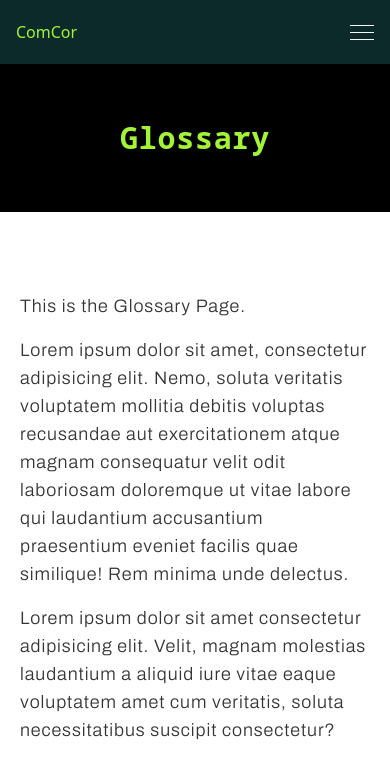
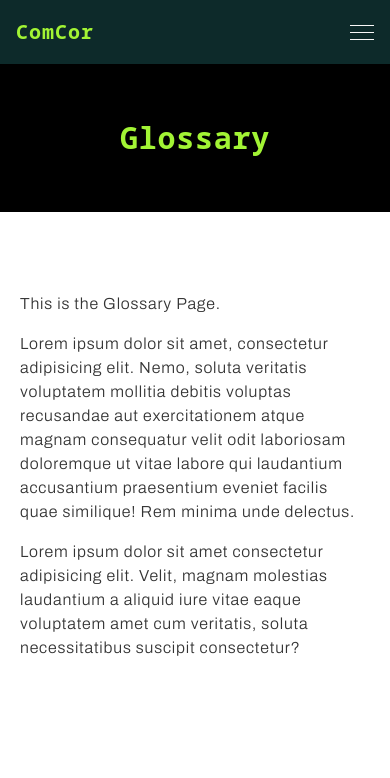
Before and after one commit to agviray/computation-corner, a Next.js app: page /glossary in a window 390 px wide. Shown: the top 778 px of the page. Built offline with nearby package versions, Linux system fonts and the light colour scheme.

Commit message:
Update Navbar styles

```diff
--- a/src/app/about/page.js
+++ b/src/app/about/page.js
@@ -26,7 +26,7 @@ const AboutPage = () => {
       key={index}
       className={`${
         index === 0 ? '' : 'pt-4'
-      } font-archivo font-light text-lightBlack text-lg tracking-wider`}
+      } font-archivo font-light text-lightBlack text-base md:text-lg tracking-wider`}
     >
       {text}
     </p>
--- a/src/app/glossary/page.js
+++ b/src/app/glossary/page.js
@@ -11,17 +11,17 @@ const GlossaryPage = () => {
       <div className="px-5 py-20 md:py-28">
         <section>
           <div className="max-w-3xl mx-auto">
-            <p className="font-archivo font-light text-lightBlack text-lg tracking-wider">
+            <p className="font-archivo font-light text-lightBlack text-base md:text-lg tracking-wider">
               This is the Glossary Page.
             </p>
-            <p className="pt-4 font-archivo font-light text-lightBlack text-lg tracking-wider">
+            <p className="pt-4 font-archivo font-light text-lightBlack text-base md:text-lg tracking-wider">
               Lorem ipsum dolor sit amet, consectetur adipisicing elit. Nemo,
               soluta veritatis voluptatem mollitia debitis voluptas recusandae
               aut exercitationem atque magnam consequatur velit odit laboriosam
               doloremque ut vitae labore qui laudantium accusantium praesentium
               eveniet facilis quae similique! Rem minima unde delectus.
             </p>
-            <p className="pt-4 font-archivo font-light text-lightBlack text-lg tracking-wider">
+            <p className="pt-4 font-archivo font-light text-lightBlack text-base md:text-lg tracking-wider">
               Lorem ipsum dolor sit amet consectetur adipisicing elit. Velit,
               magnam molestias laudantium a aliquid iure vitae eaque voluptatem
               amet cum veritatis, soluta necessitatibus suscipit consectetur?
--- a/src/app/problems/page.js
+++ b/src/app/problems/page.js
@@ -11,15 +11,15 @@ const ProblemsPage = () => {
       <div className="px-5 py-20 md:py-28">
         <section>
           <div className="max-w-3xl mx-auto">
-            <p className="font-archivo font-light text-lightBlack text-lg tracking-wider">
+            <p className="font-archivo font-light text-lightBlack text-base md:text-lg tracking-wider">
               This is the Problems Page.
             </p>
-            <p className="pt-4 font-archivo font-light text-lightBlack text-lg tracking-wider">
+            <p className="pt-4 font-archivo font-light text-lightBlack text-base md:text-lg tracking-wider">
               Lorem ipsum dolor sit amet consectetur adipisicing elit. Saepe, ex
               amet tempora veniam fuga illum vitae sit eaque tempore laboriosam
               harum atque illo repellat! Nesciunt.
             </p>
-            <p className="pt-4 font-archivo font-light text-lightBlack text-lg tracking-wider">
+            <p className="pt-4 font-archivo font-light text-lightBlack text-base md:text-lg tracking-wider">
               Lorem ipsum dolor sit amet consectetur adipisicing elit. Aliquid
               facilis nesciunt culpa ad molestiae illo soluta totam vero animi
               repellat, vitae cum, est veritatis consequuntur qui asperiores
--- a/src/components/Navbar.js
+++ b/src/components/Navbar.js
@@ -31,7 +31,7 @@ const Navbar = () => {
   const renderedNavmenuItems = NAV_ITEMS.map(({ text, href }, index) => (
     <li key={index}>
       <Link href={href} onClick={toggleMenu}>
-        <span className="inline-block w-full py-3 text-white text-center md:px-4 md:py-0 md:leading-[64px] hover:tracking-[1.5px] hover:text-darkLime hover:bg-black transition ease-in transition-all">
+        <span className="inline-block w-full py-3 text-white text-center text-xl font-archivoNarrow tracking-widest md:px-4 md:py-0 md:leading-[64px] hover:tracking-[3px] hover:text-darkLime hover:bg-black transition ease-in transition-all">
           {text}
         </span>
       </Link>
@@ -44,7 +44,9 @@ const Navbar = () => {
         <div className="innerContainer relative flex justify-between items-center h-full px-4 lg:max-w-5xl lg:mx-auto">
           <div className="logoContainer">
             <Link href="/">
-              <span className="text-darkLime">ComCor</span>
+              <span className="text-darkLime text-xl tracking-wider font-notoSansMono font-semibold">
+                ComCor
+              </span>
             </Link>
           </div>
           <div
```
